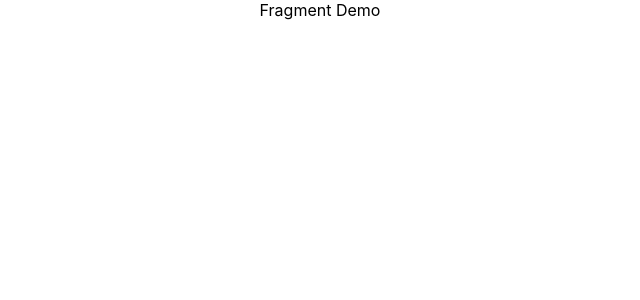
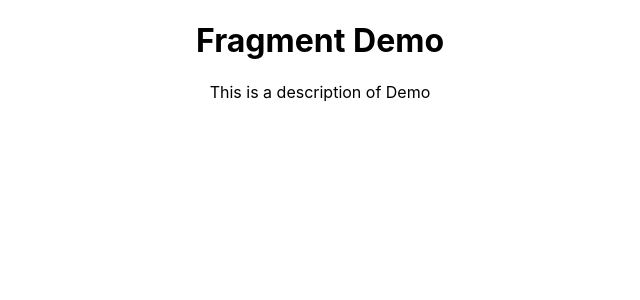
Before and after one commit to abhieshekumar/react-crash, a React (Create React App) app: page / in a window 1280 px wide. Shown: the top 300 px of the page, without its empty margins (320-960 px from the left). Built offline with nearby package versions, Linux system fonts and the light colour scheme.

Commit message:
Fragment Demo1

```diff
--- a/src/components/FragmentDemo.js
+++ b/src/components/FragmentDemo.js
@@ -2,9 +2,15 @@ import React from 'react'
 
 function FragmentDemo() {
   return (
-    <div>
-      Fragment Demo
-    </div>
+    <React.Fragment>
+    {/*Allows to return multiple elements from render which other wise are wrapped in a single parent component*/}
+      <h1>
+        Fragment Demo
+      </h1>
+      <p>
+        This is a description of Demo
+      </p>
+    </React.Fragment>
   )
 }
 
```
